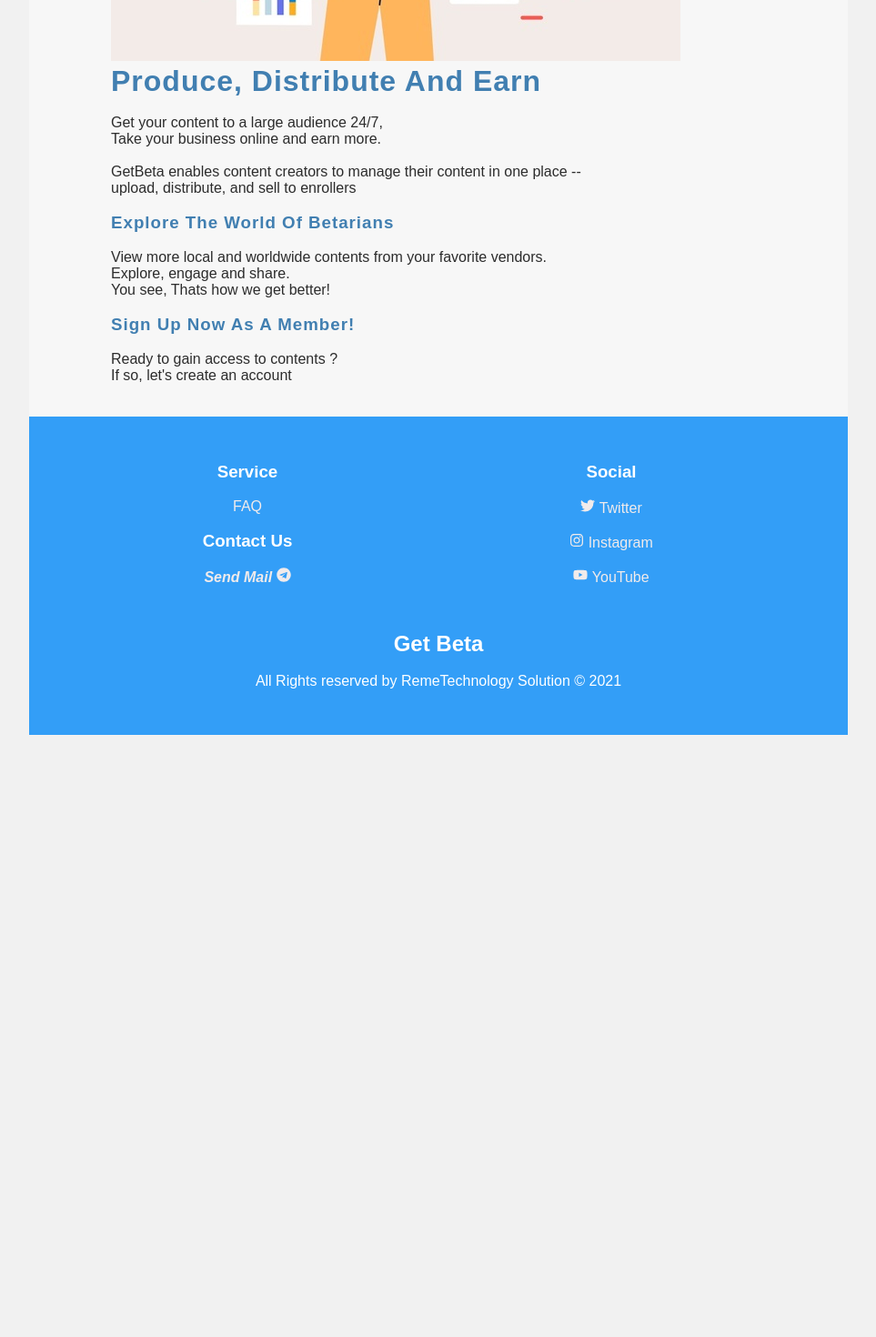
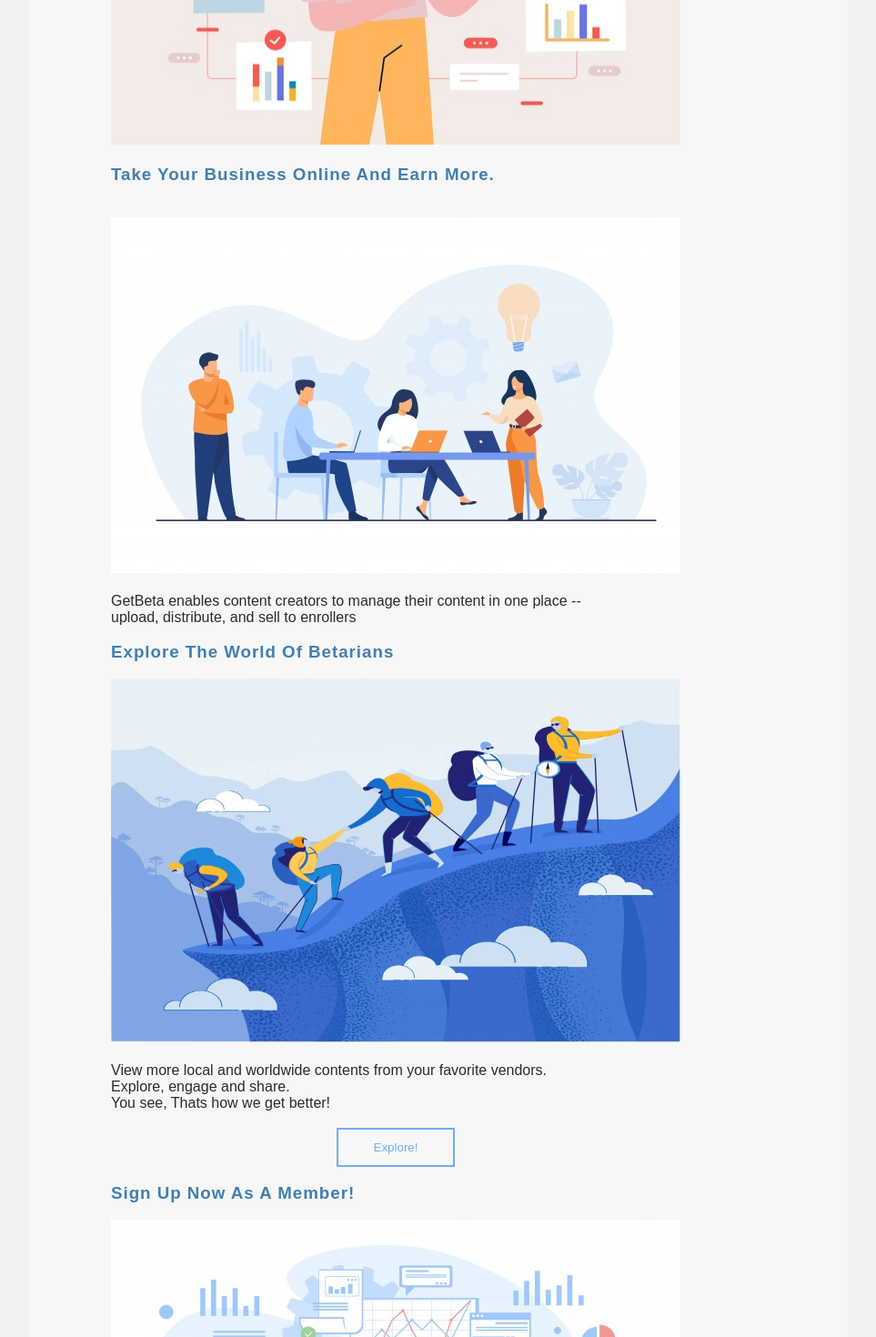
Before and after one commit to Saint-Prince/get-beta, a React (Create React App) app: page / in a window 1280 px wide. Shown: the part 460-1930 px from the top of the page at 91% size, without its empty margins (158-1121 px from the left). Before the commit the page ends 1268 px from the top, so only its background shows below. Built offline with nearby package versions, Linux system fonts and the light colour scheme; no server answers.

Commit message:
added all illustration stylings and border radius

```diff
--- a/src/App.css
+++ b/src/App.css
@@ -49,16 +49,16 @@ body {
   align-items: center;
 }
 .img-container {
-  width: 40%;
+  width: 100%;
 }
 .img-container img {
   width: 100%;
-  max-height: 300px;
+  max-height: 400px;
   cursor: pointer;
   transition: transform 0.2s;
 }
 .img-container img:hover {
-  transform: translateY(-10px);
+  transform: translateY(-7px);
   box-shadow: -10px 10px 0px #4ca5ee;
 }
 footer{
@@ -105,28 +105,29 @@ footer{
   color: #fff;
   padding-top: 50px;
 }
-.footer-left p {
-  padding-right: 20%;
-  color: #dce2e6;
+.but {
+  margin: auto;
+  width: 100%;
+  text-align: center;
 }
-.socials a {
-  background: #364a62;
-  width: 40px;
-  height: 40px;
-  display: inline-block;
-  margin-right: 10px;
+.but button {
+  outline: none;
+  background: transparent;
+  color: #6daff3;
+  border: 2px solid#6daff3;
+  padding: 12px 0px;
+  width: 130px;
+  font-family: "poppins", sans-serif;
+  cursor: pointer;
+  transition: all 0,5s;
 }
-.socials a i {
-  color: #e7f2f4;
-  padding: 10px 12px;
-  font-size: 20px;
+.but button:hover {
+  color: #fff;
+  background: #6daff3;
 }
 @media screen and (min-width: 600px) {
   .footer-right > *{
     flex: 1;
-  }
-  .footer-left {
-    flex: 1 0px;
   }
   .footer-right {
     flex: 2 0px;
--- a/src/components/contents/contents.css
+++ b/src/components/contents/contents.css
@@ -26,7 +26,7 @@
     margin: 20px;
     padding: 20px;
     border: 2px solid #333333eb;
-    border-radius: 4px;
+    border-radius: 25px;
     transition: all .3s ease;
 }
 .content .fab {
--- a/src/pages/Footer.js
+++ b/src/pages/Footer.js
@@ -10,7 +10,7 @@ export default function Footer () {
                     <ul className="box ul">
                         <li> <a href="#"> FAQ </a> </li> <br/>
                         <h3> Contact Us </h3> <br/>
-                        <h4> <a href="mailto:remetechnologysolutions@gmail.com"> <i> Send Mail <FaIcons.FaTelegram/> </i>  </a> </h4>
+                        <h4> <a href="mailto:remetechnologysolutions@gmail.com" style={{color: "#de3c3c"}}> <i> Send Mail <FaIcons.FaTelegram/> </i>  </a> </h4>
                     </ul>
                 </li>
                 <li className="features">
@@ -18,8 +18,9 @@ export default function Footer () {
 
                     <ul className="box">
                         <li> <a href="#"><i> <FaIcons.FaTwitter/>  </i>Twitter</a> </li> <br/>
-                        <li> <a href="#"><i> <FaIcons.FaInstagram/> </i>Instagram</a> </li> <br/>
-                        <li> <a href="#"><i> <FaIcons.FaYoutube/>  </i>YouTube</a> </li>
+                        <li> <a href="#"><i style={{color: "#E1306C"}}> <FaIcons.FaInstagram/> </i>Instagram</a> </li> <br/>
+                        <li> <a href="#"><i> <FaIcons.FaFacebook/> </i>Facebook</a> </li> <br/>
+                        <li> <a href="#"><i style={{color: "#ef2525"}}> <FaIcons.FaYoutube/>  </i>YouTube</a> </li>
                     </ul>
                 </li>
             </ul>
--- a/src/pages/Home.js
+++ b/src/pages/Home.js
@@ -1,5 +1,8 @@
 import React from "react"
 import girl from "./girl1.jpg"
+import explore from "./explore.jpg"
+import business from "./businessmn.jpg"
+import pro from "./productivepp.jpg"
 import Footer from "./Footer"
 
 export default function Home () {
@@ -14,27 +17,47 @@ export default function Home () {
         <>
         <div className="post">
             <div>
-                <img src={girl} alt="better girl" />
+
                 <h1 style={headerStyles}
                 > Produce, Distribute and earn </h1> <br/>
-                <p align="left"> Get your content to a large audience 24/7, </p>
+                <p align="left"> Get your content to a large audience at any time </p> <br/> <br/>
+
+                <div className="img-container">
+                    <img src={girl} alt="better girl" />
+                </div> <br/>
                 <p>
-                    Take your business online and earn more. <br/> <br/>
+                    <h3 style={headerStyles}> Take your business online and earn more. </h3> <br/> <br/>
+                    <div className="img-container">
+                        <img src={pro} alt="better girl" />
+                    </div> <br/>
                     GetBeta enables content creators to manage their content in one place -- <br/>
                     upload, distribute, and sell to enrollers
                 </p> <br/>
 
                 <h3 style={headerStyles}> Explore the world of betarians </h3> <br/>
+                <div className="img-container">
+                    <img src={explore} alt="better girl" />
+                </div> <br/>
                 <p>
                     View more local and worldwide contents from your favorite vendors. <br/>
                     Explore, engage and share. <br/>
                     You see, Thats how we get better!
                 </p> <br/>
+                <div className="but">
+                    <button> Explore! </button>
+                </div>
+                <br/>
                 <h3 style={headerStyles}> Sign up now as a member!</h3> <br/>
+                <div className="img-container">
+                    <img src={business} alt="better girl" />
+                </div> <br/>
                 <p>
                     Ready to gain access to contents ? <br/>
                     If so, let's create an account
-                </p>
+                </p> <br/>
+                <div className="but">
+                    <button> Register! </button>
+                </div>
             </div>
         </div> <br/> <br/>
         <Footer/>
```
